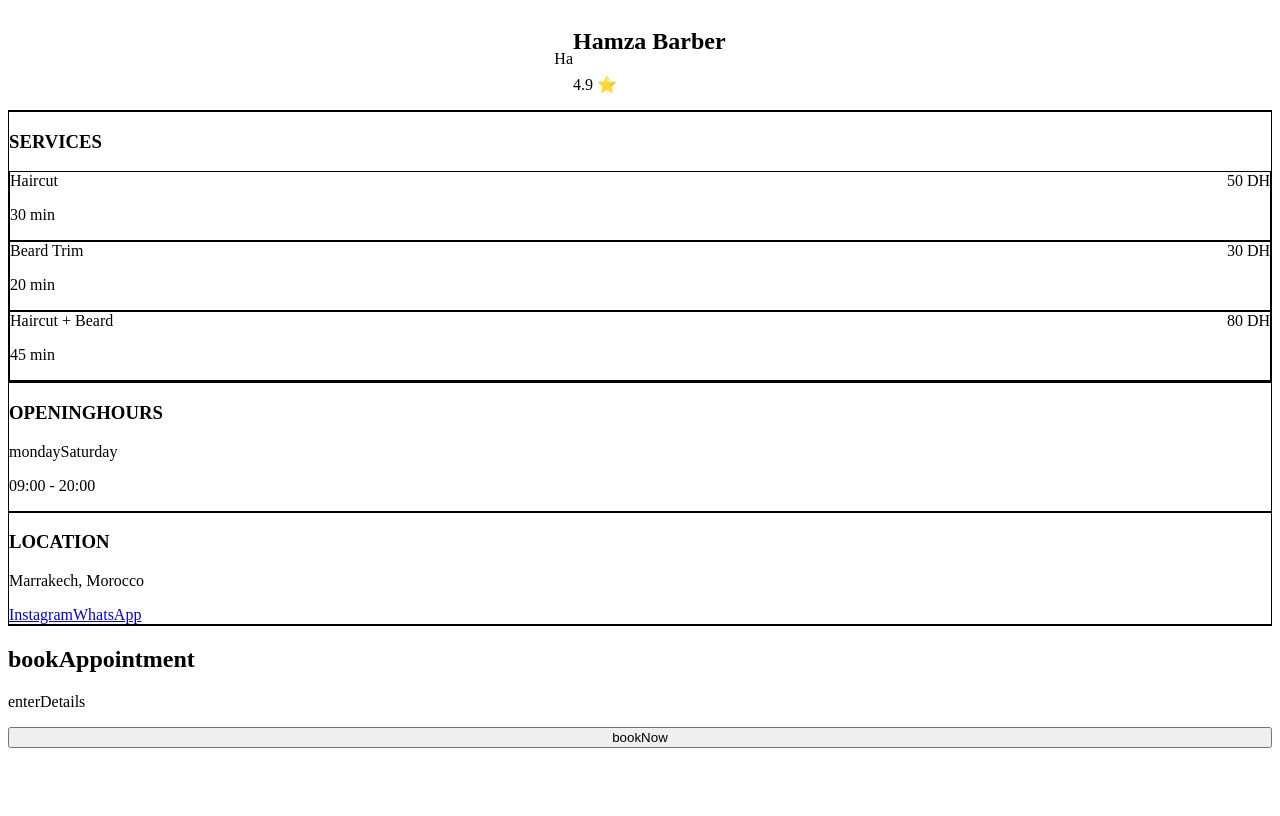
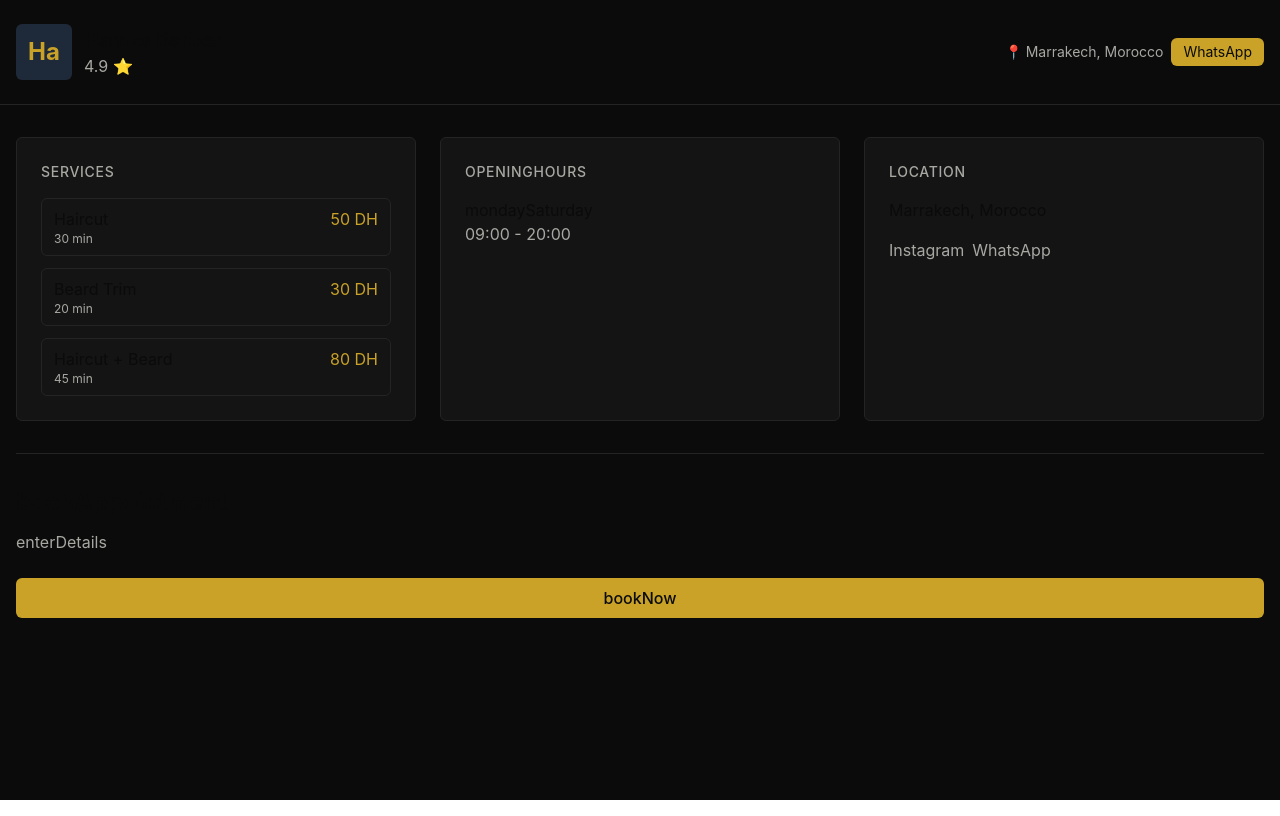
Before and after one commit to mostafaarihani-debug/barber, a React (Vite) app: page / in a window 1280 px wide. Built offline with nearby package versions, Linux system fonts and the light colour scheme.

Commit message:
fix: Tailwind v4 CSS empty - add @theme with gold/black palette, rebuild 17.3kB

```diff
--- a/src/index.css
+++ b/src/index.css
@@ -1,3 +1,18 @@
-@tailwind base;
-@tailwind components;
-@tailwind utilities;
+@import "tailwindcss";
+
+@theme {
+  --color-black: #0B0B0B;
+  --color-black-dark: #0B0B0B;
+  --color-black-rich: #141414;
+  --color-gold: #C9A227;
+  --color-gold-light: #E0B83F;
+  --color-gold-muted: #D4B853;
+  --color-border: #242424;
+  --color-card: #141414;
+  --color-secondary: #A8A8A3;
+  --color-primary: #F5F5F0;
+  --color-text: #F5F5F0;
+  --color-text-primary: #F5F5F0;
+  --color-text-secondary: #A8A8A3;
+  --color-muted: #A8A8A3;
+}
```
